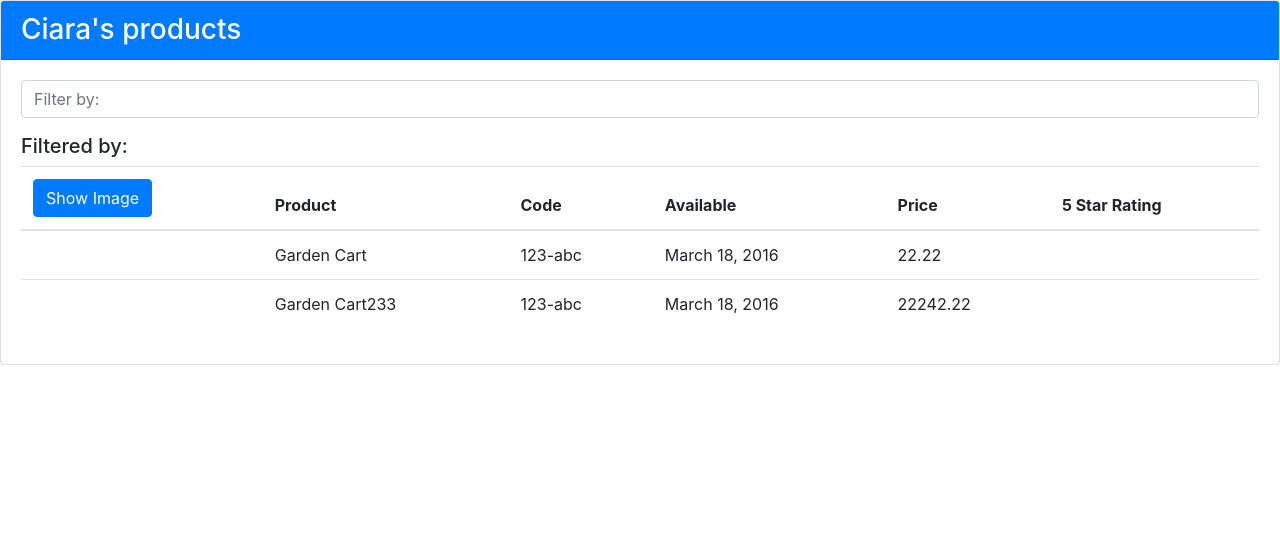
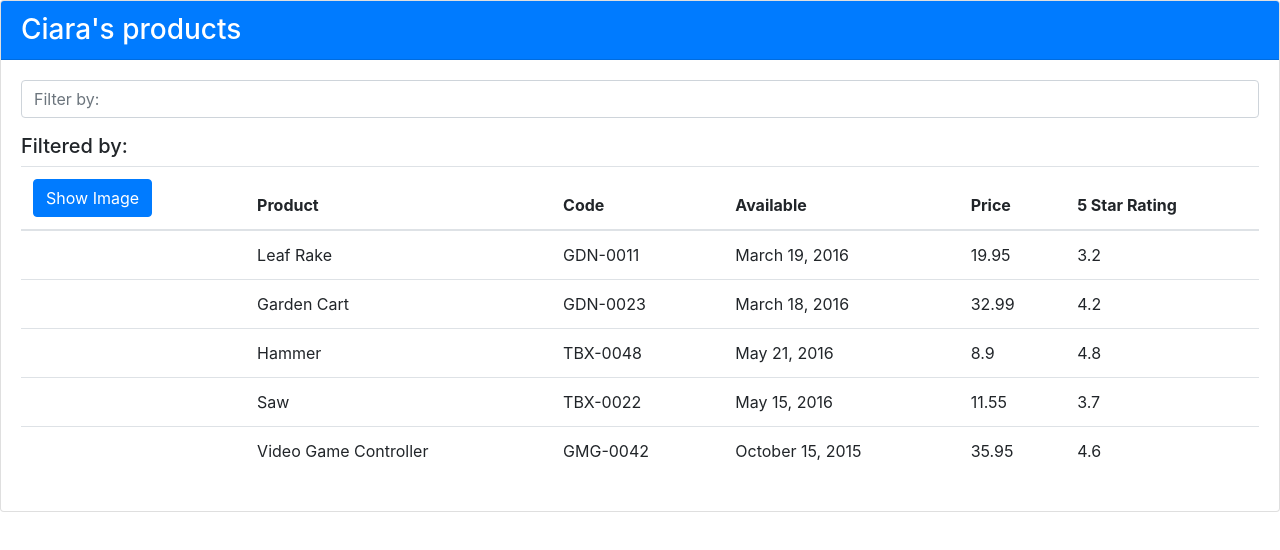
Before and after one commit to S00165427/web19, an Angular app: page / in a window 1280 px wide. Shown: the top 550 px of the page. Built offline with nearby package versions, Linux system fonts and the light colour scheme.

Commit message:
more products

```diff
--- a/src/app/product-list/product-list.component.ts
+++ b/src/app/product-list/product-list.component.ts
@@ -10,29 +10,60 @@
   imageWidth:number = 50;
   imageMargin: number = 2;
   showImage:boolean=false;
+  listFilter:string='cart';
 
 
     products: any[] = [
-    {
-      'productId':2,
-      'productName':'Garden Cart',
-      'productCode':'123-abc',
-      'releaseDate':'March 18, 2016',
-      'description':'This is a test product1',
-      'price':22.22,
-      'starRatin':4.5,
-      'imageUrl':'https://www.nationalgeographic.com/content/dam/news/2018/05/17/you-can-train-your-cat/02-cat-training-NationalGeographic_1484324.jpg'
-        },
-        {
-          'productId':5,
-          'productName':'Garden Cart233',
-          'productCode':'123-abc',
-          'releaseDate':'March 18, 2016',
-          'description':'This is a test product1',
-          'price':22242.22,
-          'starRatin':4.5,
-          'imageUrl':'https://i.ytimg.com/vi/YCaGYUIfdy4/maxresdefault.jpg'
-            }
+      {
+          "productId": 1,
+          "productName": "Leaf Rake",
+          "productCode": "GDN-0011",
+          "releaseDate": "March 19, 2016",
+          "description": "Leaf rake with 48-inch wooden handle.",
+          "price": 19.95,
+          "starRating": 3.2,
+          "imageUrl": "http://openclipart.org/image/300px/svg_to_png/26215/Anonymous_Leaf_Rake.png"
+      },
+      {
+          "productId": 2,
+          "productName": "Garden Cart",
+          "productCode": "GDN-0023",
+          "releaseDate": "March 18, 2016",
+          "description": "15 gallon capacity rolling garden cart",
+          "price": 32.99,
+          "starRating": 4.2,
+          "imageUrl": "http://openclipart.org/image/300px/svg_to_png/58471/garden_cart.png"
+      },
+      {
+          "productId": 5,
+          "productName": "Hammer",
+          "productCode": "TBX-0048",
+          "releaseDate": "May 21, 2016",
+          "description": "Curved claw steel hammer",
+          "price": 8.9,
+          "starRating": 4.8,
+          "imageUrl": "http://openclipart.org/image/300px/svg_to_png/73/rejon_Hammer.png"
+      },
+      {
+          "productId": 8,
+          "productName": "Saw",
+          "productCode": "TBX-0022",
+          "releaseDate": "May 15, 2016",
+          "description": "15-inch steel blade hand saw",
+          "price": 11.55,
+          "starRating": 3.7,
+          "imageUrl": "http://openclipart.org/image/300px/svg_to_png/27070/egore911_saw.png"
+      },
+      {
+          "productId": 10,
+          "productName": "Video Game Controller",
+          "productCode": "GMG-0042",
+          "releaseDate": "October 15, 2015",
+          "description": "Standard two-button video game controller",
+          "price": 35.95,
+          "starRating": 4.6,
+          "imageUrl": "http://openclipart.org/image/300px/svg_to_png/120337/xbox-controller_01.png"
+      }
   ];
   toggleImage():void{
     this.showImage=!this.showImage;
```
